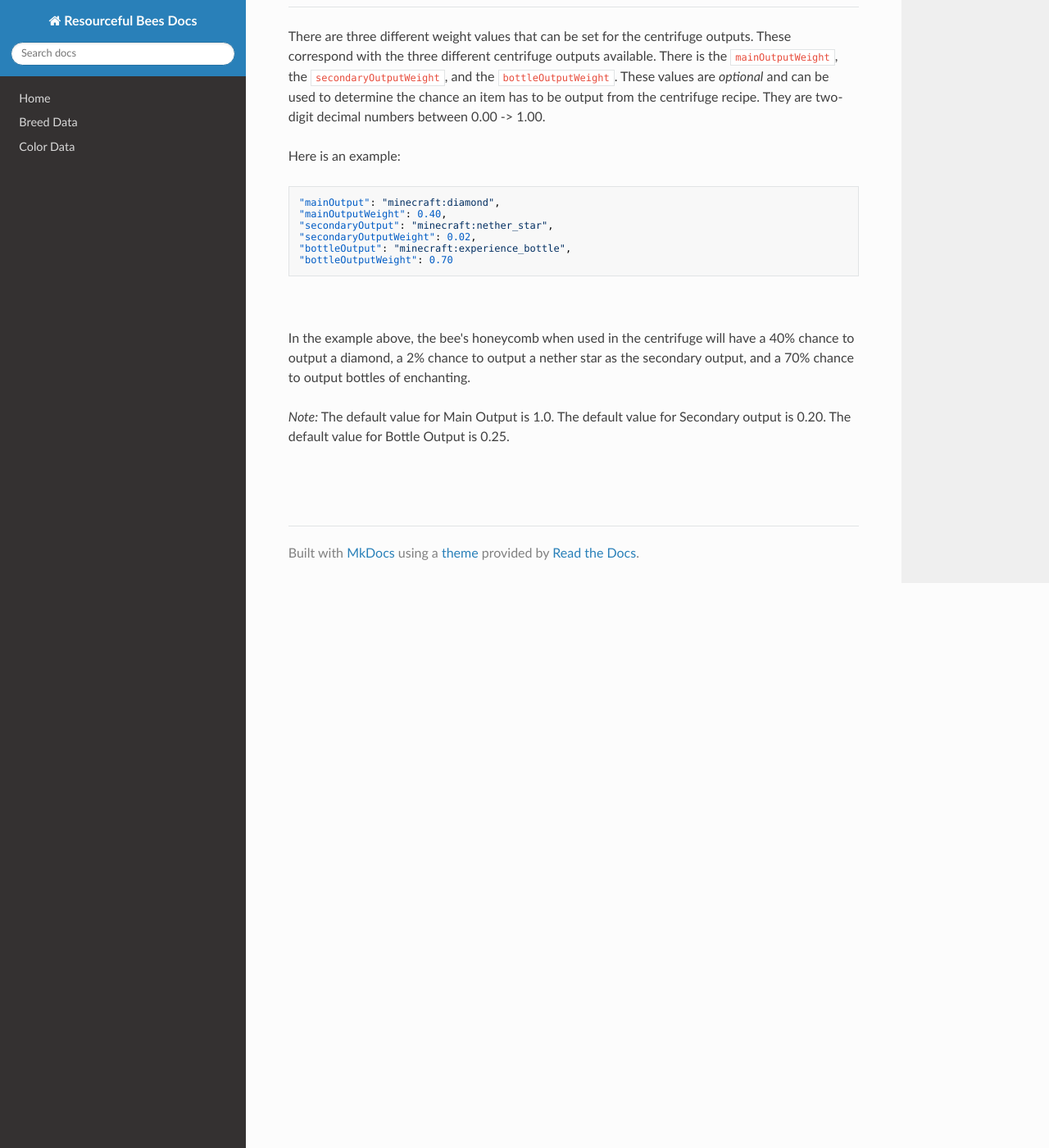
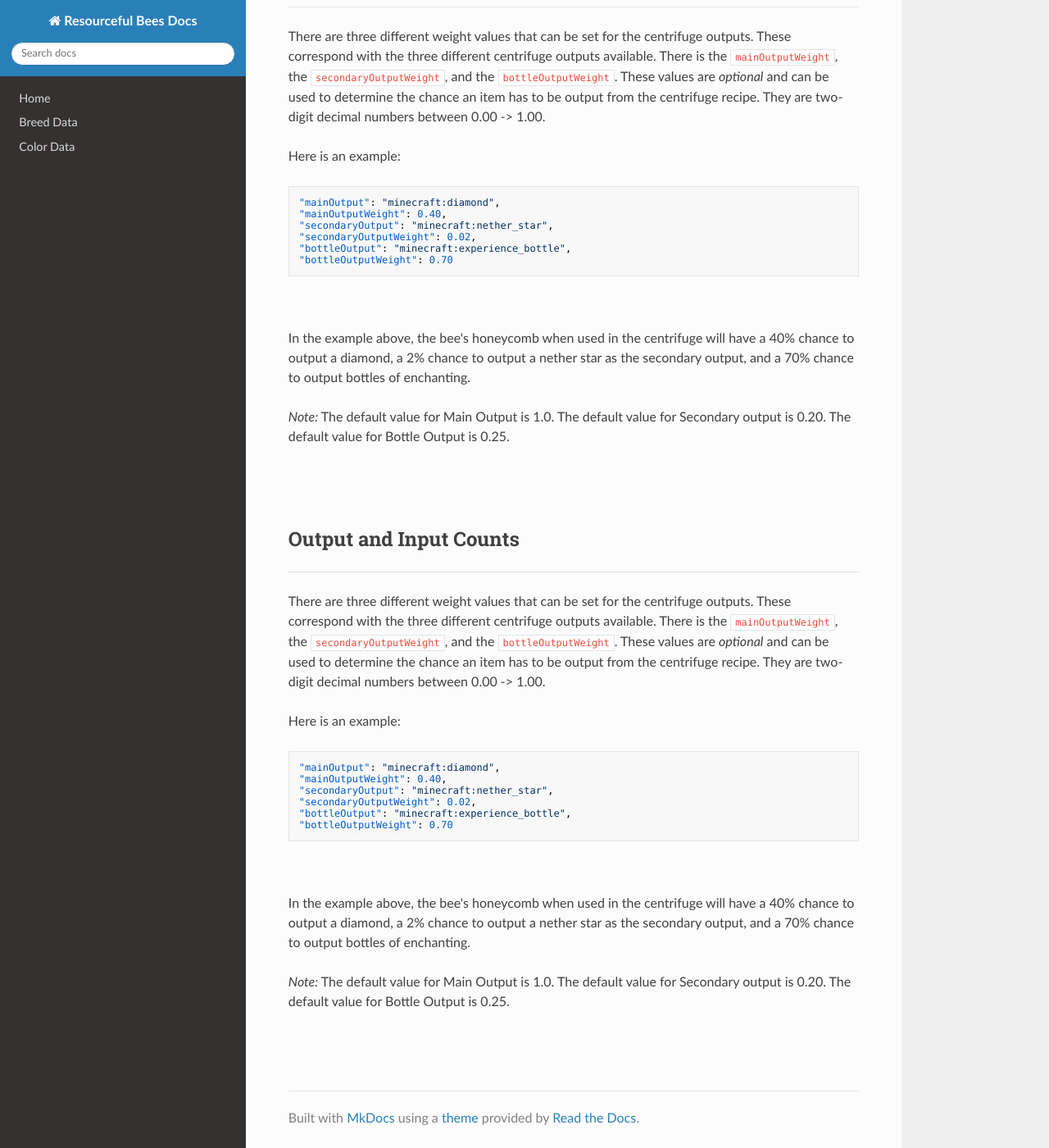
Before and after one commit to Team-Resourceful/ResourcefulBeesDocs, an MkDocs documentation site: the page built from docs/bee_data/centrifuge_data.md, in a window 1280 px wide and 1400 px high, scrolled down 1675 px. Shown: the whole window at 82% size. Built offline with MkDocs 1.6.1, drawn with Linux system fonts in a browser that asks for light colours; nearby versions of some CDN libraries.

Commit message:
docs/bee_data/centrifuge_data.md updated from https://stackedit.io/

````diff
--- a/docs/bee_data/centrifuge_data.md
+++ b/docs/bee_data/centrifuge_data.md
@@ -70,6 +70,29 @@ In the example above, the bee's honeycomb when used in the centrifuge will have
 <br>
 <br>
 
+## **Output and Input Counts**
+***
+
+There are three different weight values that can be set for the centrifuge outputs. These correspond with the three different centrifuge outputs available. There is the `mainOutputWeight`, the `secondaryOutputWeight`, and the `bottleOutputWeight`. These values are *optional* and can be used to determine the chance an item has to be output from the centrifuge recipe. They are two-digit decimal numbers between 0.00 -> 1.00.
+
+Here is an example:
+
+```json
+"mainOutput": "minecraft:diamond",
+"mainOutputWeight": 0.40,
+"secondaryOutput": "minecraft:nether_star",
+"secondaryOutputWeight": 0.02,
+"bottleOutput": "minecraft:experience_bottle",
+"bottleOutputWeight": 0.70
+```
+<br>
+
+In the example above, the bee's honeycomb when used in the centrifuge will have a 40% chance to output a diamond, a 2% chance to output a nether star as the secondary output, and a 70% chance to output bottles of enchanting. <br>
+
+*Note:* The default value for Main Output is 1.0. The default value for Secondary output is 0.20. The default value for Bottle Output is 0.25.
+
+<br>
+<br>
 <!--stackedit_data:
-eyJoaXN0b3J5IjpbNTQ1Nzc5XX0=
+eyJoaXN0b3J5IjpbLTE2ODg2MTc5ODJdfQ==
 -->
````
